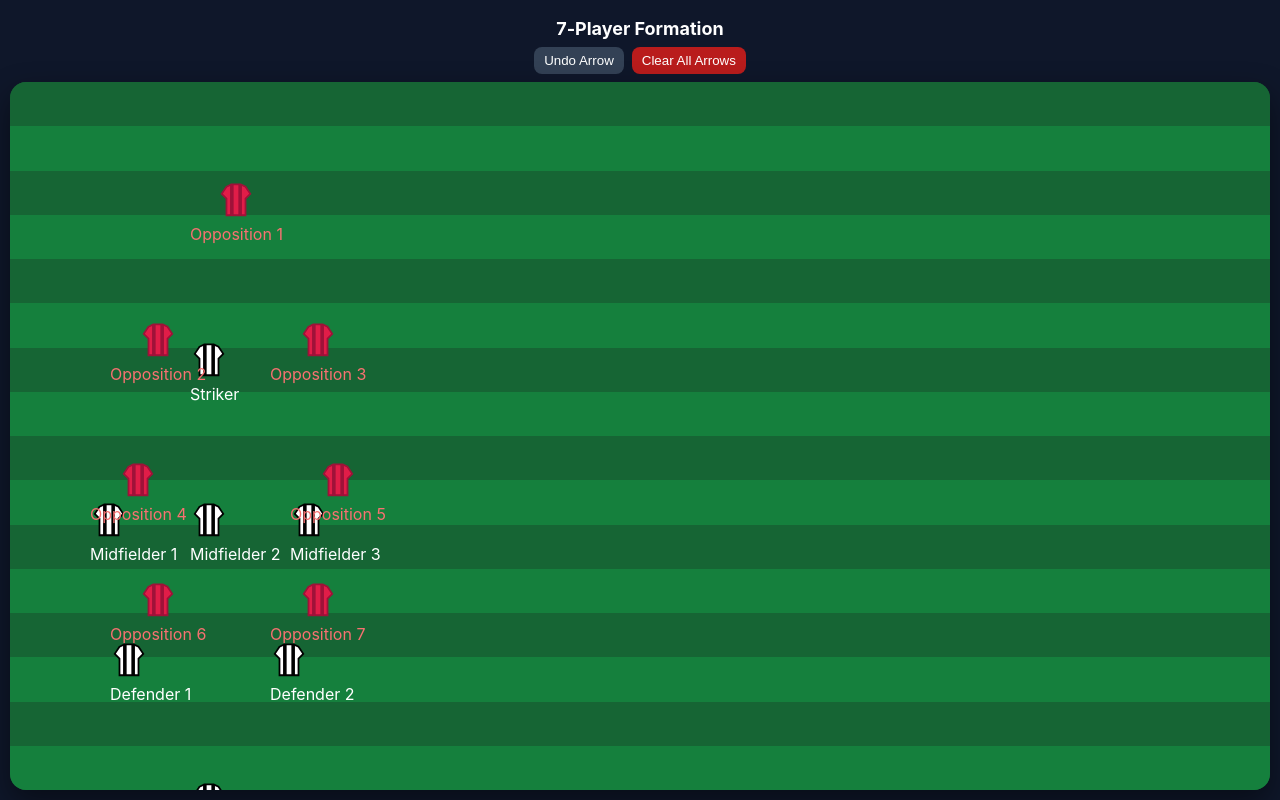
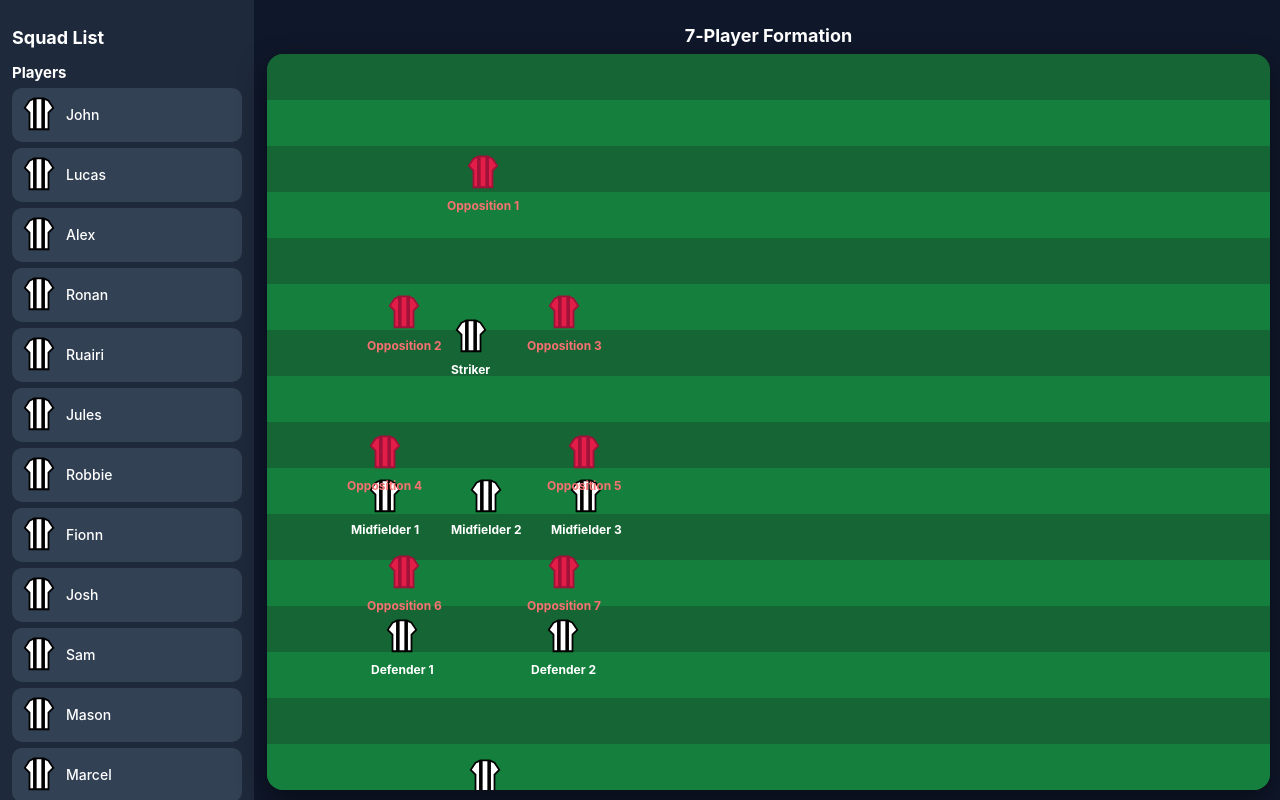
Before and after one commit to mccarr10/TacticsBoard, a React (Vite) app: page / in a window 1280 px wide. Both pictures are taken after a click on the button "Select Team". Built offline with nearby package versions, Linux system fonts and the light colour scheme.

Commit message:
Update PitchBoard.jsx

```diff
--- a/src/components/PitchBoard.jsx
+++ b/src/components/PitchBoard.jsx
@@ -28,7 +28,7 @@ const JerseyIcon = ({ isOpposition }) => (
   </svg>
 );
 
-// --- 7‑PLAYER FORMATION (our team) ---
+// --- TEAM FORMATIONS ---
 const formation = [
   { id: "GK", label: "Goalkeeper", x: 180, y: 700 },
   { id: "DEF1", label: "Defender 1", x: 100, y: 560 },
@@ -39,7 +39,6 @@ const formation = [
   { id: "STR", label: "Striker", x: 180, y: 260 }
 ];
 
-// --- OPPOSITION TEAM FORMATION ---
 const formationOpposition = [
   { id: "OPP1", label: "Opposition 1", x: 180, y: 100 },
   { id: "OPP2", label: "Opposition 2", x: 100, y: 240 },
@@ -52,8 +51,15 @@ const formationOpposition = [
 
 export default function PitchBoard() {
   const [assigned, setAssigned] = useState({});
+  const [selectedPos, setSelectedPos] = useState(null);
   const [lines, setLines] = useState([]);
   const [current, setCurrent] = useState(null);
+
+  const assignPlayer = (player) => {
+    if (!selectedPos) return;
+    setAssigned({ ...assigned, [selectedPos]: player });
+    setSelectedPos(null);
+  };
 
   const start = (e) => {
     const r = e.currentTarget.getBoundingClientRect();
@@ -86,49 +92,65 @@ export default function PitchBoard() {
   return (
     <div style={{
       display: "flex",
-      flexDirection: "column",
-      width: "100%",
       height: "100vh",
       fontFamily: "Inter, sans-serif",
-      overflow: "hidden"
     }}>
-      {/* Right Side */}
+      {/* LEFT SIDEBAR */}
+      <div style={{
+        width: "230px",
+        background: "#1e293b",
+        color: "white",
+        padding: "12px",
+        overflowY: "auto",
+        borderRight: "3px solid #0f172a"
+      }}>
+        <h2 style={{ marginBottom: "10px", fontSize: "18px" }}>Squad List</h2>
+
+        {selectedPos && (
+          <div style={{
+            background: "#facc15",
+            color: "#000",
+            padding: "8px",
+            borderRadius: "8px",
+            marginBottom: "10px",
+            fontWeight: 700,
+            textAlign: "center",
+            fontSize: "14px"
+          }}>
+            Assigning to: {selectedPos}
+          </div>
+        )}
+
+        <h3 style={{ marginBottom: "6px", fontSize: "15px" }}>Players</h3>
+
+        {squad.map((player) => (
+          <div key={player} onClick={() => assignPlayer(player)} style={{
+            display: "flex",
+            alignItems: "center",
+            gap: "8px",
+            padding: "8px",
+            marginBottom: "6px",
+            background: "#334155",
+            borderRadius: "10px",
+            cursor: "pointer"
+          }}>
+            <JerseyIcon />
+            <span style={{ fontSize: "14px", fontWeight: 500 }}>{player}</span>
+          </div>
+        ))}
+      </div>
+
+      {/* PITCH */}
       <div style={{
         flex: 1,
         padding: "10px",
-        overflowY: "auto",
         display: "flex",
         flexDirection: "column",
         alignItems: "center"
       }}>
-        <h2 style={{ margin: 8, fontSize: "18px" }}>7‑Player Formation</h2>
+        <h2 style={{ marginBottom: "8px", fontSize: "18px" }}>7‑Player Formation</h2>
 
-        <div style={{
-          display: "flex",
-          gap: "8px",
-          marginBottom: "8px",
-          width: "100%",
-          justifyContent: "center"
-        }}>
-          <button onClick={undoArrow} style={{
-            padding: "6px 10px",
-            background: "#334155",
-            borderRadius: "8px",
-            border: "none",
-            color: "white",
-            cursor: "pointer"
-          }}>Undo Arrow</button>
-          <button onClick={clearArrows} style={{
-            padding: "6px 10px",
-            background: "#b91c1c",
-            borderRadius: "8px",
-            border: "none",
-            color: "white",
-            cursor: "pointer"
-          }}>Clear All Arrows</button>
-        </div>
-
-        {/* Pitch */}
+        {/* FIELD */}
         <div
           onMouseDown={start}
           onMouseMove={move}
@@ -145,7 +167,7 @@ export default function PitchBoard() {
             maxHeight: "100vh"
           }}
         >
-          {/* Grass */}
+          {/* Grass stripes */}
           {[...Array(16)].map((_, i) => (
             <div key={i} style={{
               position: "absolute",
@@ -156,49 +178,49 @@ export default function PitchBoard() {
             }} />
           ))}
 
-          {/* Arrows */}
-          <svg width="100%" height="100%" style={{ position: "absolute" }}>
-            {lines.map((line, index) => (
-              <line
-                key={index}
-                x1={line.x1}
-                y1={line.y1}
-                x2={line.x2}
-                y2={line.y2}
-                stroke="#f43f5e"
-                strokeWidth="4"
-              />
-            ))}
-          </svg>
-
           {/* Players */}
           {formation.map((pos) => (
             <Draggable
               key={pos.id}
               defaultPosition={{ x: pos.x, y: pos.y }}
               bounds="parent"
-              position={{ x: pos.x, y: pos.y }}
             >
-              <div style={{ position: "absolute" }}>
+              <div onClick={() => setSelectedPos(pos.id)} style={{
+                position: "absolute",
+                textAlign: "center",
+                cursor: "pointer",
+                padding: "4px"
+              }}>
                 <JerseyIcon />
-                <div style={{ color: "white" }}>{pos.label}</div>
+                <div style={{
+                  fontWeight: 700,
+                  color: "white",
+                  fontSize: "12px",
+                  marginTop: "2px"
+                }}>
+                  {assigned[pos.id] || pos.label}
+                </div>
               </div>
             </Draggable>
           ))}
 
           {/* Opposition Players */}
           {formationOpposition.map((pos) => (
-            <div
-              key={pos.id}
-              style={{
-                position: "absolute",
-                left: `${pos.x}px`,
-                top: `${pos.y}px`,
-                textAlign: "center"
-              }}
-            >
+            <div key={pos.id} style={{
+              position: "absolute",
+              left: `${pos.x}px`,
+              top: `${pos.y}px`,
+              textAlign: "center"
+            }}>
               <JerseyIcon isOpposition />
-              <div style={{ color: "#f87171" }}>{pos.label}</div>
+              <div style={{
+                fontWeight: 700,
+                color: "#f87171",
+                fontSize: "12px",
+                marginTop: "2px"
+              }}>
+                {pos.label}
+              </div>
             </div>
           ))}
         </div>
```
